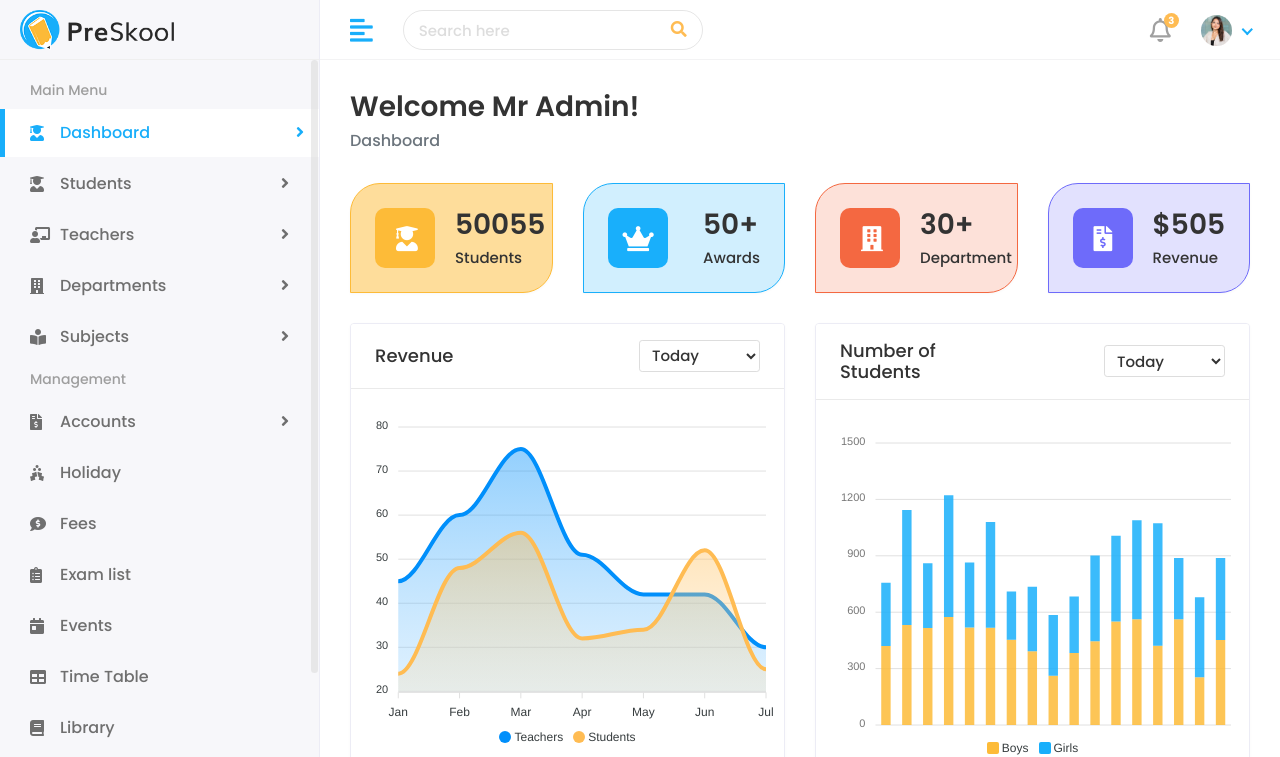
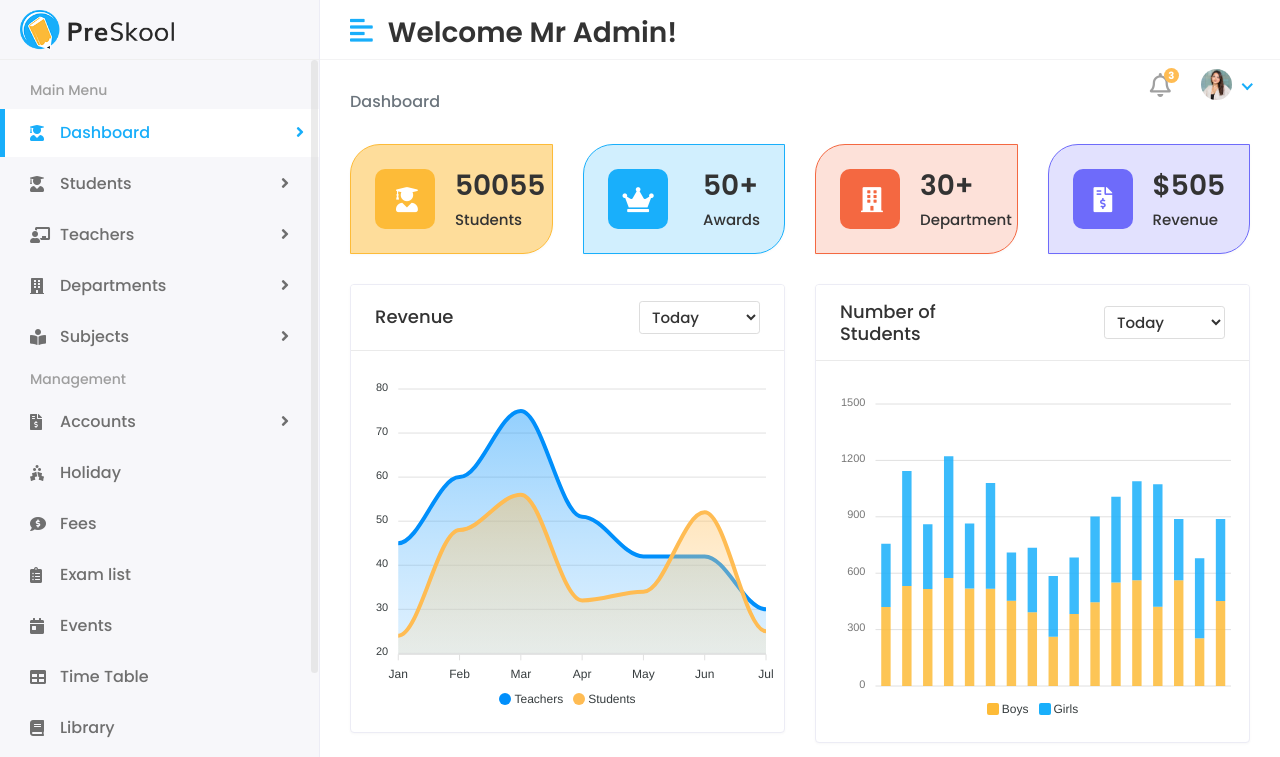
Before and after one commit to RAKIB6348/django_school, a Django app: template templates/Admin/dashboard.html in a window 1280 px wide. Shown: the top 757 px of the page. Run offline with Django 5.2, Linux system fonts and the light colour scheme; the template is opened without the code that fills it, so the values that code supplies are empty; a user stored in the database is signed in; some libraries are stand-ins or nearby versions.

Commit message:
replace search bar with welcome message in header

```diff
--- a/templates/Admin/dashboard.html
+++ b/templates/Admin/dashboard.html
@@ -4,11 +4,10 @@
 <div class="content container-fluid">
                <div class="page-header">
                   <div class="row">
-                     <div class="col-sm-12">
-                         <h3 class="page-title">Welcome {{ user.first_name }} {{ user.last_name }}!</h3>
-                        <ul class="breadcrumb">
-                           <li class="breadcrumb-item active">Dashboard</li>
-                        </ul>
+                      <div class="col-sm-12">
+                         <ul class="breadcrumb">
+                            <li class="breadcrumb-item active">Dashboard</li>
+                         </ul>
                      </div>
                   </div>
                </div>
--- a/templates/includes/header.html
+++ b/templates/includes/header.html
@@ -11,12 +11,7 @@
    <a href="javascript:void(0);" id="toggle_btn">
    <i class="fas fa-align-left"></i>
    </a>
-   <div class="top-nav-search">
-      <form>
-         <input type="text" class="form-control" placeholder="Search here">
-         <button class="btn" type="submit"><i class="fas fa-search"></i></button>
-      </form>
-   </div>
+   <h3 class="page-title mt-3 ml-2">Welcome {{ user.first_name }} {{ user.last_name }}!</h3>
    <a class="mobile_btn" id="mobile_btn">
    <i class="fas fa-bars"></i>
    </a>
```
